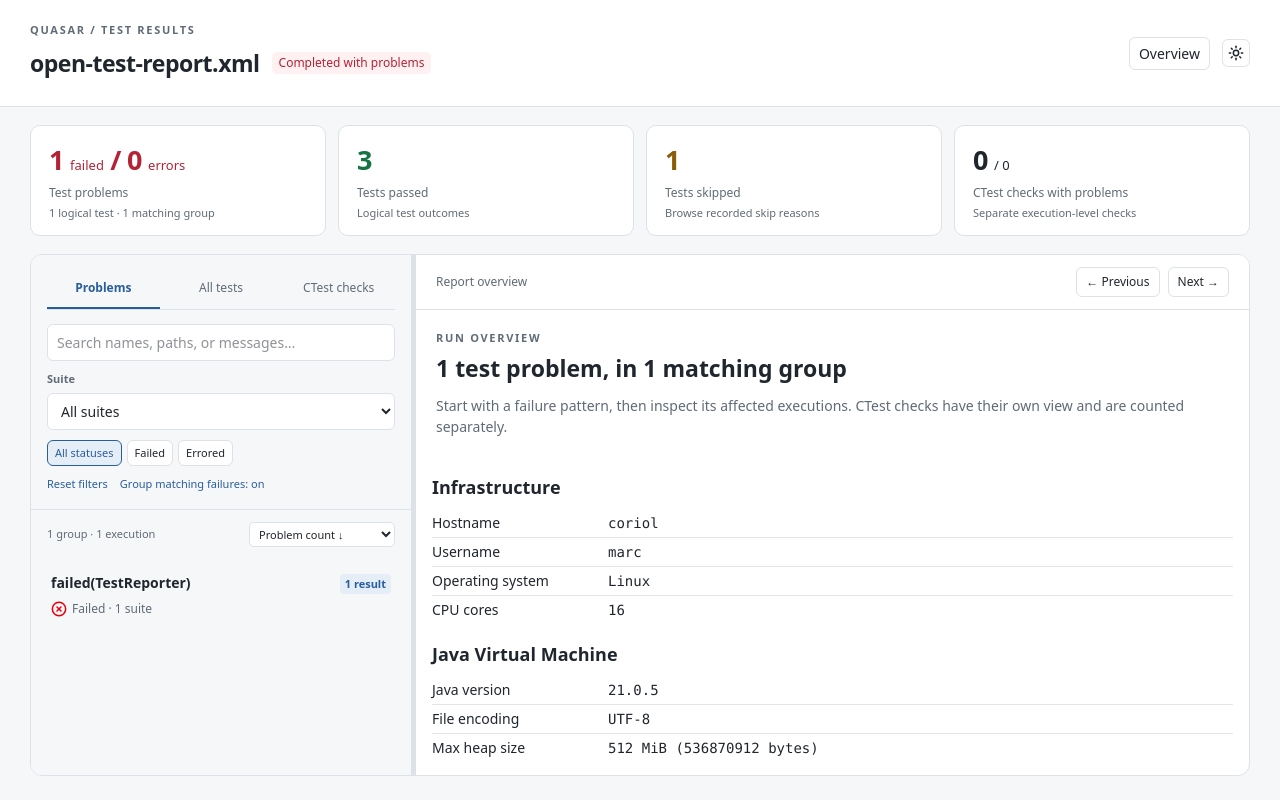
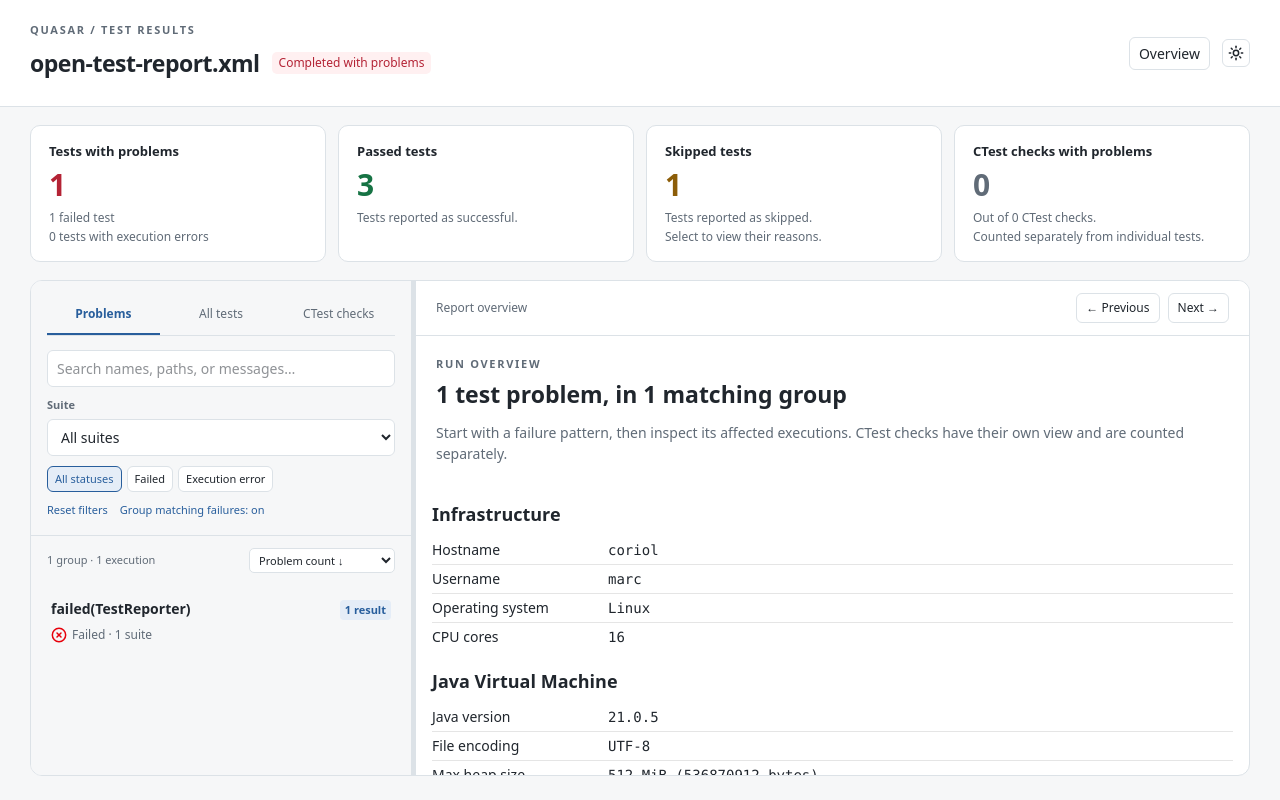
Before and after one commit to bureau14/qdb-test-report-buildkite-plugin, a Vue app in the folder ui/report-ui/: page / in a window 1280 px wide. Built offline with nearby package versions, Linux system fonts and the light colour scheme; what vue-easy-lightbox would draw is missing.

Commit message:
Clarify summary card hierarchy and problem labels

```diff
--- a/ui/report-ui/src/components/ReportPresentation.vue
+++ b/ui/report-ui/src/components/ReportPresentation.vue
@@ -268,11 +268,30 @@ onBeforeUnmount(() => {
       </div>
       <div class="presentation-actions"><button type="button" class="report-button" @click="selectOverview">Overview</button><DarkModeSwitch /></div>
     </header>
-    <section class="presentation-summary" aria-label="Logical test outcomes and separate CTest checks">
-      <button type="button" class="summary-card" @click="setScope('problems')"><strong class="failed-count">{{ formatCount(logicalCounts.FAILED || 0) }} <small>failed</small> / {{ formatCount(logicalCounts.ERRORED || 0) }} <small>{{ logicalCounts.ERRORED === 1 ? 'error' : 'errors' }}</small></strong><span>Test problems</span><small>{{ formatCount(testProblemCount) }} logical {{ testProblemCount === 1 ? 'test' : 'tests' }} · {{ groups.length }} matching {{ groups.length === 1 ? 'group' : 'groups' }}</small></button>
-      <button type="button" class="summary-card" @click="setScope('tests', 'SUCCESSFUL')"><strong class="passed-count">{{ formatCount(logicalCounts.SUCCESSFUL || 0) }}</strong><span>Tests passed</span><small>Logical test outcomes</small></button>
-      <button type="button" class="summary-card" @click="setScope('tests', 'SKIPPED')"><strong class="skipped-count">{{ formatCount(logicalCounts.SKIPPED || 0) }}</strong><span>Tests skipped</span><small>Browse recorded skip reasons</small></button>
-      <button type="button" class="summary-card" @click="setScope('ctest', 'PROBLEMS')"><strong>{{ formatCount(ctestProblemCount) }} <small>/ {{ formatCount(ctestCount) }}</small></strong><span>CTest checks with problems</span><small>Separate execution-level checks</small></button>
+    <section class="presentation-summary" aria-label="Test results and separate CTest checks">
+      <button type="button" class="summary-card" @click="setScope('problems')">
+        <span class="summary-title">Tests with problems</span>
+        <strong class="summary-value" :class="testProblemCount ? 'failed-count' : 'report-muted'">{{ formatCount(testProblemCount) }}</strong>
+        <small class="summary-description">
+          <span>{{ formatCount(logicalCounts.FAILED || 0) }} {{ logicalCounts.FAILED === 1 ? 'failed test' : 'failed tests' }}</span>
+          <span>{{ formatCount(logicalCounts.ERRORED || 0) }} {{ logicalCounts.ERRORED === 1 ? 'test with an execution error' : 'tests with execution errors' }}</span>
+        </small>
+      </button>
+      <button type="button" class="summary-card" @click="setScope('tests', 'SUCCESSFUL')">
+        <span class="summary-title">Passed tests</span>
+        <strong class="summary-value passed-count">{{ formatCount(logicalCounts.SUCCESSFUL || 0) }}</strong>
+        <small class="summary-description">Tests reported as successful.</small>
+      </button>
+      <button type="button" class="summary-card" @click="setScope('tests', 'SKIPPED')">
+        <span class="summary-title">Skipped tests</span>
+        <strong class="summary-value skipped-count">{{ formatCount(logicalCounts.SKIPPED || 0) }}</strong>
+        <small class="summary-description">Tests reported as skipped.<span>Select to view their reasons.</span></small>
+      </button>
+      <button type="button" class="summary-card" @click="setScope('ctest', 'PROBLEMS')">
+        <span class="summary-title">CTest checks with problems</span>
+        <strong class="summary-value" :class="ctestProblemCount ? 'failed-count' : 'report-muted'">{{ formatCount(ctestProblemCount) }}</strong>
+        <small class="summary-description"><span>Out of {{ formatCount(ctestCount) }} CTest {{ ctestCount === 1 ? 'check' : 'checks' }}.</span><span>Counted separately from individual tests.</span></small>
+      </button>
     </section>
     <div ref="workspace" class="presentation-workspace" :class="{'show-details': showDetails}" :style="{'--sidebar-width': sidebarWidth + 'px'}">
       <aside class="presentation-sidebar" aria-label="Results browser">
@@ -280,7 +299,7 @@ onBeforeUnmount(() => {
           <nav class="presentation-tabs" aria-label="Result views"><button v-for="scope in (['problems', 'tests', 'ctest'] as const)" :key="scope" type="button" :aria-pressed="filter.scope === scope" @click="setScope(scope)">{{ scope === 'problems' ? 'Problems' : scope === 'tests' ? 'All tests' : 'CTest checks' }}</button></nav>
           <label class="sr-only" for="result-search">Search names, paths, or failure messages</label><input id="result-search" v-model="filter.search" class="report-search" type="search" placeholder="Search names, paths, or messages…">
           <label class="presentation-field" for="result-suite">Suite</label><select id="result-suite" v-model="filter.suite" class="report-search" :disabled="filter.scope === 'ctest'"><option value="">All suites</option><option v-for="suite in suites" :key="suite">{{ suite }}</option></select>
-          <div class="presentation-filters" aria-label="Filter result statuses"><button v-if="filter.scope === 'ctest'" type="button" class="report-button" :aria-pressed="filter.status === 'PROBLEMS'" @click="filter.status = 'PROBLEMS'">Failed / errors</button><button type="button" class="report-button" :aria-pressed="!filter.status" @click="filter.status = ''">All statuses</button><button v-for="status in outcomes" :key="status" type="button" class="report-button" :aria-pressed="filter.status === status" @click="filter.status = status">{{ statusLabel(status) }}</button></div>
+          <div class="presentation-filters" aria-label="Filter result statuses"><button v-if="filter.scope === 'ctest'" type="button" class="report-button" :aria-pressed="filter.status === 'PROBLEMS'" @click="filter.status = 'PROBLEMS'">With problems</button><button type="button" class="report-button" :aria-pressed="!filter.status" @click="filter.status = ''">All statuses</button><button v-for="status in outcomes" :key="status" type="button" class="report-button" :aria-pressed="filter.status === status" @click="filter.status = status">{{ statusLabel(status) }}</button></div>
           <div class="presentation-actions"><button type="button" class="report-text-button" @click="resetFilters">Reset filters</button><button v-if="filter.scope === 'problems'" type="button" class="report-text-button" :aria-pressed="grouped" @click="grouped = !grouped">Group matching failures: {{ grouped ? 'on' : 'off' }}</button></div>
         </div>
         <div class="presentation-list-caption"><span role="status" aria-live="polite">{{ groupedView ? rows.length + (rows.length === 1 ? ' group · ' : ' groups · ') : '' }}{{ formatCount(filtered.length) }} {{ filter.scope === 'ctest' ? (filtered.length === 1 ? 'check' : 'checks') : (filtered.length === 1 ? 'execution' : 'executions') }}</span><label class="sr-only" for="result-sort">Sort results</label><select id="result-sort" v-model="sortMode" class="presentation-sort"><option v-if="groupedView" value="problems">Problem count ↓</option><option value="status">Status · problems first</option><option value="name">Name A–Z</option><option value="duration">Duration ↓</option></select></div>
--- a/ui/report-ui/src/components/common/presentation.ts
+++ b/ui/report-ui/src/components/common/presentation.ts
@@ -19,7 +19,7 @@ export function statusLabel(status: string): string {
   return ({
            SUCCESSFUL : "Passed",
            FAILED : "Failed",
-    ERRORED : "Errored",
+           ERRORED : "Execution error",
            SKIPPED : "Skipped",
            ABORTED : "Aborted"
          } as Record<string, string>)[status] ||
@@ -27,15 +27,16 @@ export function statusLabel(status: string): string {
 }
 
 export function summaryCount(executions: TestExecution[], field: "logicalTests"|
-  "targets"|"platformExecutions"|"ctestExecutions"): number|undefined {
+                             "targets"|"platformExecutions"|
+                             "ctestExecutions"): number|undefined {
   if (executions.some((execution) => execution.summary?.[field] === undefined))
     return undefined;
   return executions.reduce(
       (sum, execution) => sum + (execution.summary?.[field] || 0), 0);
 }
 
-export function statusCounts(
-  executions: TestExecution[]): Record<string, number> {
+export function statusCounts(executions: TestExecution[]):
+    Record<string, number> {
   const result: Record<string, number> = {};
   for (const execution of executions) {
     for (const [status, count] of Object.entries(execution.counts())) {
--- a/ui/report-ui/src/style.css
+++ b/ui/report-ui/src/style.css
@@ -149,12 +149,11 @@
 .presentation-actions { display: flex; align-items: center; gap: 12px; flex-wrap: wrap; }
 .presentation-actions .report-text-button { font-size: 11px; }
 .presentation-summary { display: grid; grid-template-columns: repeat(4, minmax(0, 1fr)); gap: 12px; padding: 18px 30px; }
-.summary-card { display: flex; flex-direction: column; align-items: flex-start; gap: 3px; background: var(--report-paper); border: 1px solid var(--report-line); border-radius: 10px; padding: 14px 18px; text-align: left; cursor: pointer; }
+.summary-card { display: flex; flex-direction: column; align-items: flex-start; gap: 0; background: var(--report-paper); border: 1px solid var(--report-line); border-radius: 10px; padding: 16px 18px; text-align: left; cursor: pointer; }
 .summary-card:hover { border-color: var(--report-blue); }
-.summary-card strong { font-size: 27px; font-weight: 650; letter-spacing: -.7px; font-variant-numeric: tabular-nums; }
-.summary-card strong small { font-size: 13px; font-weight: 500; letter-spacing: 0; }
-.summary-card > span { color: var(--report-muted); font-size: 12px; }
-.summary-card > small { color: var(--report-muted); font-size: 11px; }
+.summary-card .summary-title { color: var(--report-ink); font-size: 13px; font-weight: 600; line-height: 1.4; }
+.summary-card .summary-value { margin: 8px 0 6px; font-size: 30px; font-weight: 650; line-height: 1.15; letter-spacing: -.7px; font-variant-numeric: tabular-nums; }
+.summary-card .summary-description { display: grid; gap: 2px; color: var(--report-muted); font-size: 12px; line-height: 1.45; }
 .passed-count { color: var(--report-green); }
 .skipped-count { color: var(--report-amber); }
 .presentation-workspace { display: grid; grid-template-columns: var(--sidebar-width, 380px) 5px minmax(0, 1fr); flex: 1; min-height: 0; margin: 0 30px 24px; border: 1px solid var(--report-line); border-radius: 12px; overflow: hidden; background: var(--report-paper); }
@@ -209,11 +208,12 @@
   .presentation-workspace { margin: 0 16px 16px; }
   .presentation-summary { padding: 14px 16px; gap: 8px; }
   .summary-card { padding: 12px; }
-  .summary-card strong { font-size: 23px; }
+  .summary-card .summary-value { font-size: 26px; }
 }
 @media (max-width: 760px) {
   .presentation-app .report-topbar { padding: 14px 16px; }
   .presentation-summary { grid-template-columns: 1fr 1fr; padding: 10px 12px; }
+  .summary-card .summary-title { min-height: 2.8em; }
   .presentation-workspace { display: block; margin: 0 12px 12px; }
   .presentation-sidebar, .presentation-details { height: 100%; }
   .presentation-divider, .presentation-details { display: none; }
```
Also changed, not shown: 2 other files (tests, documents, lock files or other folders). Lines whose indentation alone changed are shown as unchanged.
